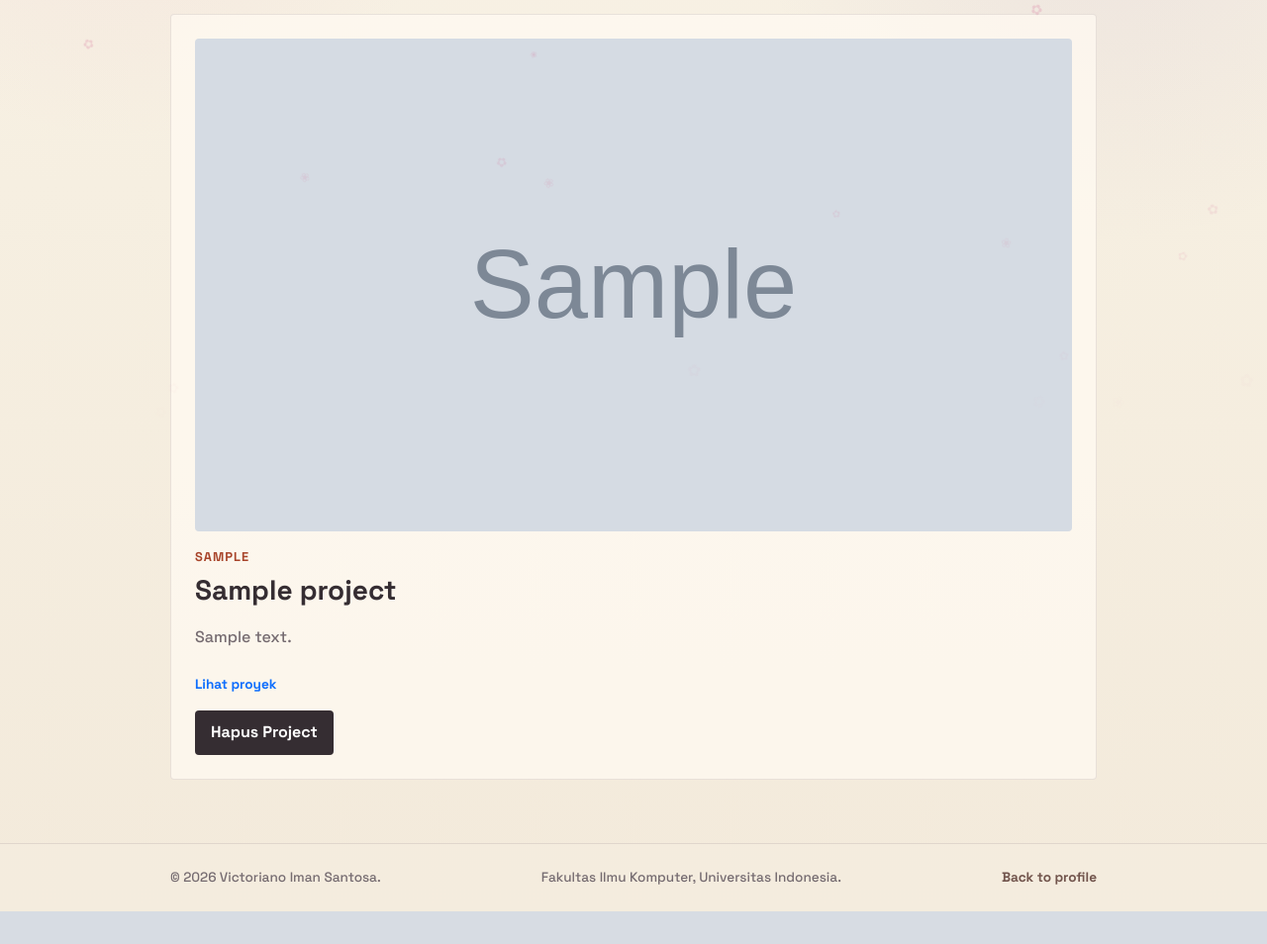
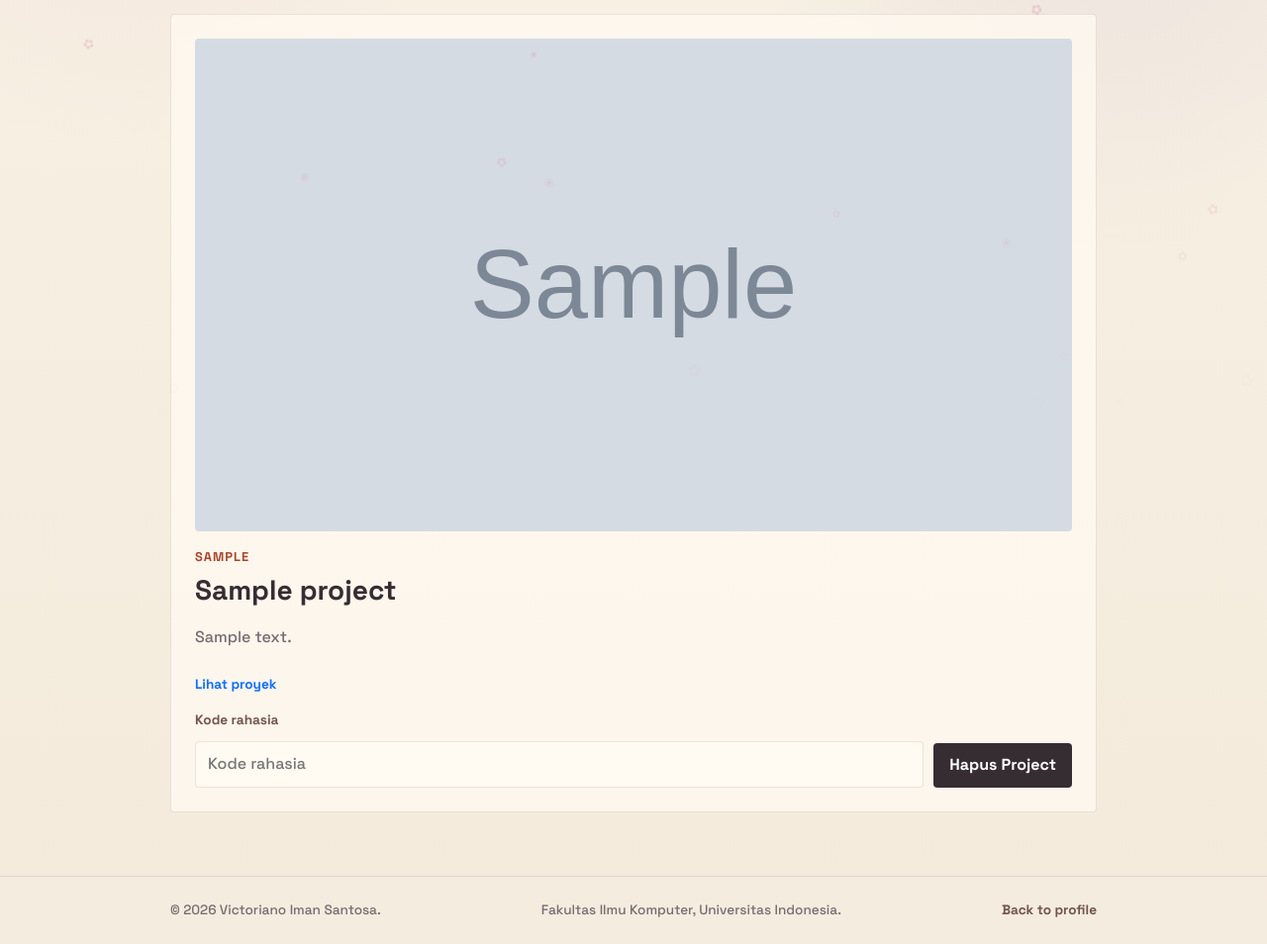
Before and after one commit to victorimans/myportofolio, a Django app: page /projects/ in a window 1280 px wide. Shown: the part 415-1369 px from the top of the page at 99% size. Before the commit the page ends 1336 px from the top, so only its background shows below. Run offline with Django 5.2, Linux system fonts and the light colour scheme; tables that the repository leaves empty hold one stand-in row (values such as "Sample post"); grey boxes marked "Sample" are stand-in pictures; some libraries are stand-ins or nearby versions.

Commit message:
Feat : Secret code buat hapus dan nambah

```diff
--- a/main/views.py
+++ b/main/views.py
@@ -1,3 +1,6 @@
+import secrets
+
+from django.conf import settings
 from django.contrib import messages
 from django.core import serializers
 from django.http import HttpResponse
@@ -6,6 +9,19 @@ from django.views.decorators.http import require_POST
 
 from main.forms import BlogPostForm, ProjectForm
 from main.models import BlogPost, Experience, Project
+
+
+def _has_valid_write_secret(request):
+    configured_secret = settings.PORTFOLIO_WRITE_SECRET
+    provided_secret = request.headers.get("X-Portfolio-Write-Secret")
+
+    if provided_secret is None:
+        provided_secret = request.POST.get("secret", "")
+
+    return bool(configured_secret) and secrets.compare_digest(
+        provided_secret,
+        configured_secret,
+    )
 
 
 def show_main(request):
@@ -49,9 +65,12 @@ def create_project(request):
     form = ProjectForm(request.POST or None)
 
     if request.method == "POST" and form.is_valid():
-        form.save()
-        messages.success(request, "Proyek baru berhasil ditambahkan!")
-        return redirect("main:show_projects")
+        if _has_valid_write_secret(request):
+            form.save()
+            messages.success(request, "Proyek baru berhasil ditambahkan!")
+            return redirect("main:show_projects")
+
+        form.add_error("secret", "Kode rahasia tidak valid.")
 
     context = {
         "name": "Victoriano Iman Santosa",
@@ -62,6 +81,10 @@ def create_project(request):
 
 @require_POST
 def delete_project(request, id):
+    if not _has_valid_write_secret(request):
+        messages.error(request, "Kode rahasia tidak valid.")
+        return redirect("main:show_projects")
+
     project = get_object_or_404(Project, pk=id)
     project.delete()
     messages.success(request, "Proyek berhasil dihapus!")
--- a/portofolio/settings.py
+++ b/portofolio/settings.py
@@ -158,3 +158,5 @@ MAILERS = {
 
 # gunakan https:// untuk trailing urlnya
 CSRF_TRUSTED_ORIGINS = ["https://victoriano-iman-myportofolio.pws.cs.ui.ac.id"]
+
+PORTFOLIO_WRITE_SECRET = os.getenv("PORTFOLIO_WRITE_SECRET", "")
--- a/static/css/style.css
+++ b/static/css/style.css
@@ -956,7 +956,34 @@ main {
 }
 
 .project-delete-form {
+    display: flex;
+    flex-wrap: wrap;
+    align-items: flex-end;
+    gap: 0.65rem;
     margin-top: 1rem;
+}
+
+.project-delete-form label {
+    flex-basis: 100%;
+    color: var(--brown);
+    font-size: 0.85rem;
+    font-weight: 700;
+}
+
+.project-delete-form input {
+    flex: 1 1 10rem;
+    min-width: 0;
+    padding: 0.65rem 0.75rem;
+    border: 1px solid var(--line);
+    border-radius: var(--radius);
+    background: var(--paper);
+    color: var(--ink);
+    font: inherit;
+}
+
+.project-delete-form input:focus {
+    outline: 2px solid var(--accent);
+    border-color: var(--accent);
 }
 
 .project-form,
--- a/templates/project.html
+++ b/templates/project.html
@@ -44,6 +44,15 @@
 
                         <form method="post" action="{% url 'main:delete_project' project.id %}" class="project-delete-form">
                             {% csrf_token %}
+                            <label for="project-delete-secret-{{ project.id }}">Kode rahasia</label>
+                            <input
+                                id="project-delete-secret-{{ project.id }}"
+                                name="secret"
+                                type="password"
+                                placeholder="Kode rahasia"
+                                autocomplete="current-password"
+                                required
+                            >
                             <button type="submit" class="button button-secondary">Hapus Project</button>
                         </form>
                     </article>
```
Also changed, not shown: main/forms.py (+13 -0 lines), main/tests.py (+33 -1 lines).
